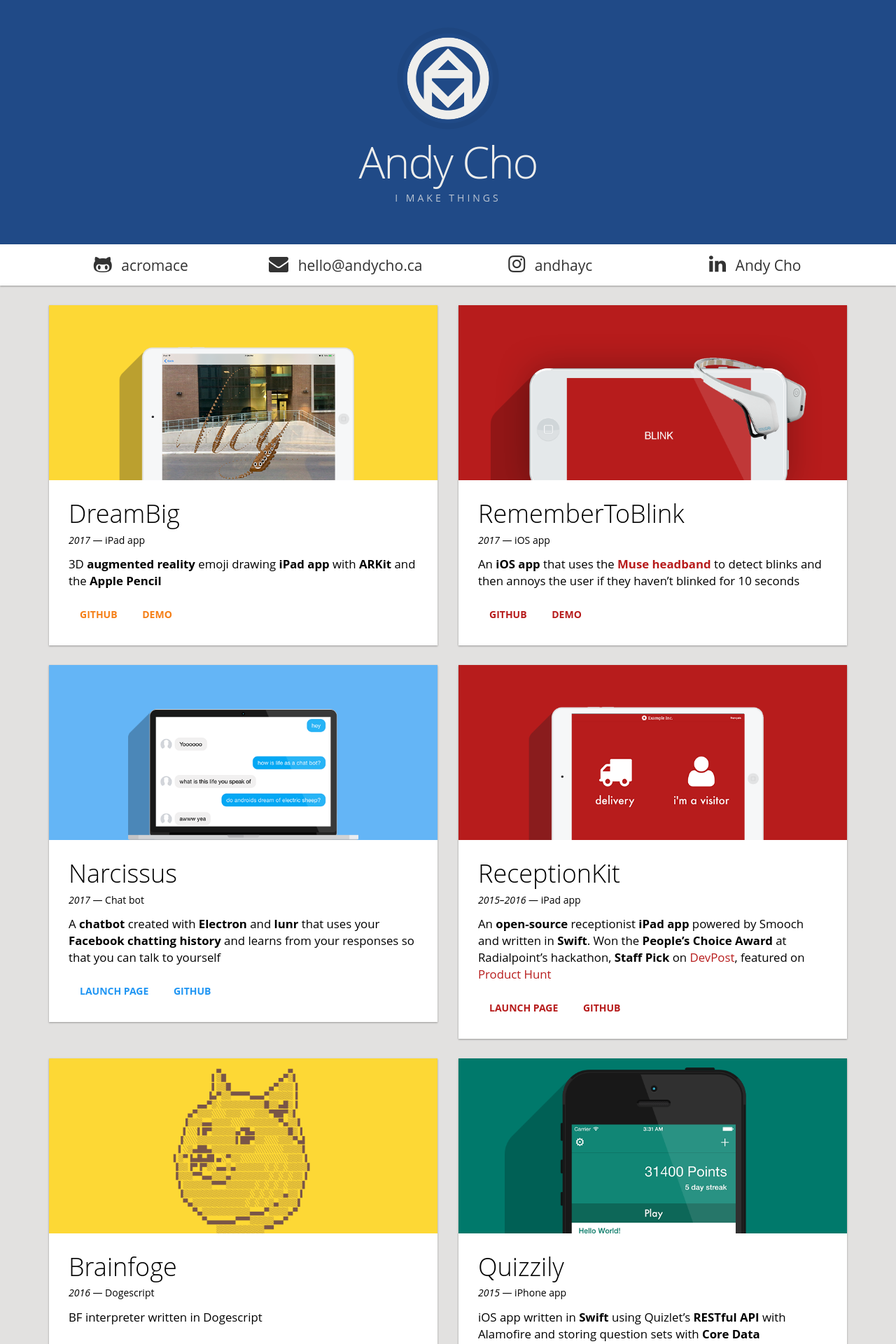
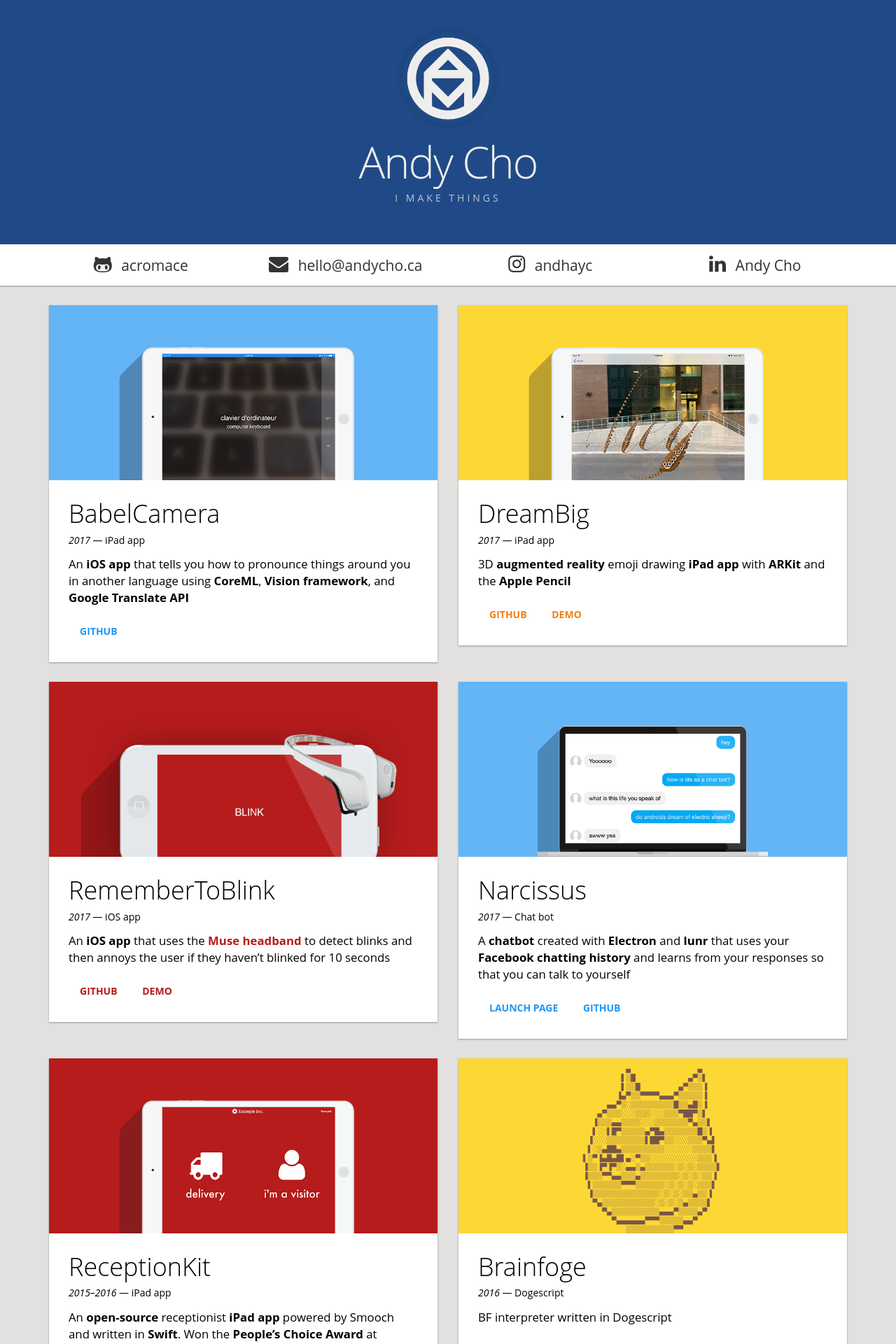
Before and after one commit to AcroMace/acromace.github.io, a Jekyll site: the page built from index.html, in a window 1280 px wide. Shown: the top 1920 px of the page at 70% size. Built offline with Jekyll 4.4.1, drawn with Linux system fonts in a browser that asks for light colours; some of the changed text lies outside the part shown.

Commit message:
Add BabelCamera to list
Comment out MathMatician for now

```diff
--- a/index.html
+++ b/index.html
@@ -9,47 +9,54 @@
 
     <div class="row">
 
+    {% include project_row.html project_id="babelcamera" title="BabelCamera" year="2017" description_brief="iPad app" description_long="An **iOS app** that tells you how to pronounce things around you in another language using **CoreML**, **Vision framework**, and **Google Translate API**" github_link="https://github.com/AcroMace/BabelCamera" %}
+
     {% include project_row.html project_id="dreambig" title="DreamBig" year="2017" description_brief="iPad app" description_long="3D **augmented reality** emoji drawing **iPad app** with **ARKit** and the **Apple Pencil**" github_link="https://github.com/AcroMace/DreamBig" demo_link="https://youtu.be/HAf0DnNm1c8" %}
-
-    {% include project_row.html project_id="remembertoblink" title="RememberToBlink" year="2017" description_brief="iOS app" description_long="An **iOS app** that uses the [**Muse headband**](http://www.choosemuse.com) to detect blinks and then annoys the user if they haven't blinked for 10 seconds"  github_link="https://github.com/AcroMace/RememberToBlink" demo_link="https://youtu.be/cMlHyn134Vg" %}
-
-    </div>
-
-    <div class="row">
-
-    {% include project_row.html project_id="narcissus" title="Narcissus" year="2017" description_brief="Chat bot" description_long="A **chatbot** created with **Electron** and **lunr** that uses your **Facebook chatting history** and learns from your responses so that you can talk to yourself" launch_page_link="http://acromace.com/narcissus/" github_link="https://github.com/AcroMace/narcissus" %}
-
-    {% include project_row.html project_id="receptionkit" title="ReceptionKit" year="2015–2016" description_brief="iPad app" description_long="An **open-source** receptionist **iPad app** powered by Smooch and written in **Swift**. Won the **People's Choice Award** at Radialpoint's hackathon, **Staff Pick** on [DevPost](http://devpost.com/software/receptionkit), featured on [Product Hunt](https://www.producthunt.com/tech/receptionkit)" launch_page_link="http://acromace.com/receptionkit/" github_link="https://github.com/AcroMace/receptionkit" %}
 
     </div>
     <div class="row">
 
-    {% include project_row.html project_id="brainfoge" title="Brainfoge" year="2016" description_brief="Dogescript" description_long="BF interpreter written in Dogescript" github_link="https://github.com/AcroMace/brainfoge" %}
+    {% include project_row.html project_id="remembertoblink" title="RememberToBlink" year="2017" description_brief="iOS app" description_long="An **iOS app** that uses the [**Muse headband**](http://www.choosemuse.com) to detect blinks and then annoys the user if they haven't blinked for 10 seconds"  github_link="https://github.com/AcroMace/RememberToBlink" demo_link="https://youtu.be/cMlHyn134Vg" %}
 
-    {% include project_row.html project_id="quizzily" title="Quizzily" year="2015" description_brief="iPhone app" description_long="iOS app written in **Swift** using Quizlet's **RESTful API** with Alamofire and storing question sets with **Core Data**" launch_page_link="http://acromace.com/quizzily/" app_store_link="https://itunes.apple.com/ca/app/quizzily/id982813634" %}
+    {% include project_row.html project_id="narcissus" title="Narcissus" year="2017" description_brief="Chat bot" description_long="A **chatbot** created with **Electron** and **lunr** that uses your **Facebook chatting history** and learns from your responses so that you can talk to yourself" launch_page_link="http://acromace.com/narcissus/" github_link="https://github.com/AcroMace/narcissus" %}
 
     </div>
     <div class="row">
 
-    {% include project_row.html project_id="eggs-break-fast" title="Eggs Break Fast" year="2016" description_brief="iPhone game" description_long="iOS game written in **Swift** using **SpriteKit** for the gameplay and **GameKit** for the Game Center integration" app_store_link="https://itunes.apple.com/WebObjects/MZStore.woa/wa/viewSoftware?id=1073317600" %}
+    {% include project_row.html project_id="receptionkit" title="ReceptionKit" year="2015–2016" description_brief="iPad app" description_long="An **open-source** receptionist **iPad app** powered by Smooch and written in **Swift**. Won the **People's Choice Award** at Radialpoint's hackathon, **Staff Pick** on [DevPost](http://devpost.com/software/receptionkit), featured on [Product Hunt](https://www.producthunt.com/tech/receptionkit)" launch_page_link="http://acromace.com/receptionkit/" github_link="https://github.com/AcroMace/receptionkit" %}
 
-    {% include project_row.html project_id="bett" title="BETT" year="2014" description_brief="Unity game" description_long="Local multiplayer **game** testing written in **Unity** with **C#**. Basketball game played with eggs on a trampoline. Made for the 2014 Fall GI Jam" launch_page_link="http://acromace.com/BETT/" github_link="https://github.com/AcroMace/BETT" %}
+    {% include project_row.html project_id="brainfoge" title="Brainfoge" year="2016" description_brief="Dogescript" description_long="BF interpreter written in Dogescript" github_link="https://github.com/AcroMace/brainfoge" %}
 
     </div>
     <div class="row">
 
-    {% include project_row.html project_id="whistlesheet" title="WhistleSheet" year="2014" description_brief="Flask web app" description_long="Web app written in **Python** with **Flask** and **jQuery**. Takes whistling audio with **Recorder.js** and outputs a PDF with **LilyPond** or a **MusicXML** file" github_link="https://github.com/AcroMace/whistlesheet" %}
+    {% include project_row.html project_id="quizzily" title="Quizzily" year="2015" description_brief="iPhone app" description_long="iOS app written in **Swift** using Quizlet's **RESTful API** with Alamofire and storing question sets with **Core Data**" launch_page_link="http://acromace.com/quizzily/" app_store_link="https://itunes.apple.com/ca/app/quizzily/id982813634" %}
 
-    {% include project_row.html project_id="kuiz" title="Kuiz" year="2014" description_brief="Flask game" description_long="Trivia game written in **Python** with **Flask** and **jQuery**. Receives answers from Kik with **WebHooks** and updates in real time with **WebSockets**. Uses **BeautifulSoup** to scrape profile pictures and **MongoDB** to store questions. Created for Kik's 2014 hackathon." url="" %}
+    {% include project_row.html project_id="eggs-break-fast" title="Eggs Break Fast" year="2016" description_brief="iPhone game" description_long="iOS game written in **Swift** using **SpriteKit** for the gameplay and **GameKit** for the Game Center integration" app_store_link="https://itunes.apple.com/WebObjects/MZStore.woa/wa/viewSoftware?id=1073317600" %}
 
     </div>
     <div class="row">
 
+    {% include project_row.html project_id="bett" title="BETT" year="2014" description_brief="Unity game" description_long="Local multiplayer **game** testing written in **Unity** with **C#**. Basketball game played with eggs on a trampoline. Made for the 2014 Fall GI Jam" launch_page_link="http://acromace.com/BETT/" github_link="https://github.com/AcroMace/BETT" %}
+
+    {% include project_row.html project_id="whistlesheet" title="WhistleSheet" year="2014" description_brief="Flask web app" description_long="Web app written in **Python** with **Flask** and **jQuery**. Takes whistling audio with **Recorder.js** and outputs a PDF with **LilyPond** or a **MusicXML** file" github_link="https://github.com/AcroMace/whistlesheet" %}
+
+    </div>
+    <div class="row">
+
+    {% include project_row.html project_id="kuiz" title="Kuiz" year="2014" description_brief="Flask game" description_long="Trivia game written in **Python** with **Flask** and **jQuery**. Receives answers from Kik with **WebHooks** and updates in real time with **WebSockets**. Uses **BeautifulSoup** to scrape profile pictures and **MongoDB** to store questions. Created for Kik's 2014 hackathon." url="" %}
+
     {% include project_row.html project_id="math-magician" title="Math Magician" year="2011" description_brief="iPhone app" description_long="**iOS** app written in **Objective-C** that solves math problems. Created as a CS project in Grade 10." blog_post_link="/math-magician" %}
+
+    </div>
+
+    {% comment %}
+    <div class="row">
 
     {% include project_row.html project_id="hyper-halo" title="HyperHalo" year="2010" description_brief="Visual Basic program" description_long="**Windows program** created in **Visual Basic** for modifying Halo" blog_post_link="/hyper-halo" %}
 
     </div>
+    {% endcomment %}
     <div class="row">
 
     {% include project_other.html %}
--- a/resources/andy.css
+++ b/resources/andy.css
@@ -121,6 +121,14 @@
 	object-fit: cover;
 	height: 100%;
 	width: 100%;
+}
+
+#project-babelcamera .project-image-wrapper {
+	background-color: #64B5F6;
+}
+
+#project-babelcamera .btn-cta {
+	color: #2196F3;
 }
 
 #project-dreambig .project-image-wrapper {
```
Also changed, not shown: assets/button/babelcamera.png (added).
